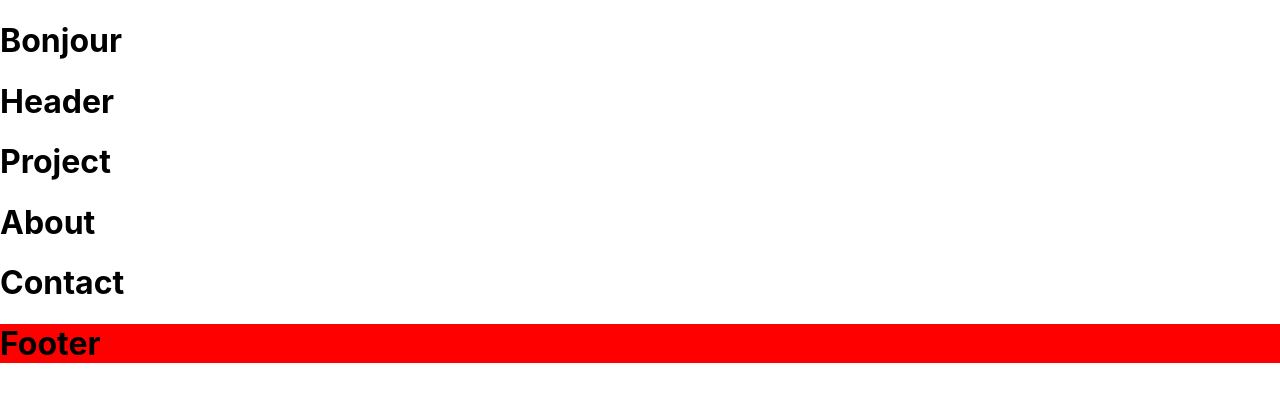
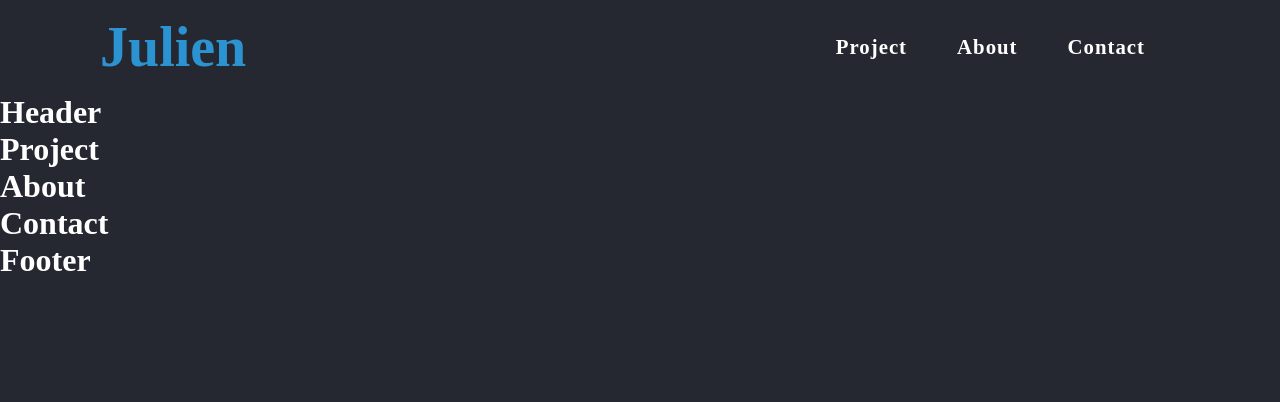
Before and after one commit to NapoTwiixe306/React-Portfolio, a React (Create React App) app: page / in a window 1280 px wide. Shown: the top 402 px of the page. Built offline with nearby package versions, Linux system fonts and the light colour scheme.

Commit message:
Début portfolio

```diff
--- a/src/App.css
+++ b/src/App.css
@@ -1,3 +1,71 @@
-.tqt{
-  background-color: red;
+:root{
+  --first-color: rgba(45, 178, 255, 0.781);
+  --second-color: #252830;
+  --text-color: #fff;
 }
+
+*{
+  margin: 0;
+  padding: 0;
+  box-sizing: border-box;
+  font-family: 'MonteCarlo', cursive;
+
+}
+
+html {
+  scroll-behavior: smooth;
+}
+
+body{
+  background: var(--second-color);
+  min-height: 100vh;
+  color: var(--text-color);
+  transition: 0.5s;
+}
+
+/*==== HEADER ====*/
+header {
+  top: 0;
+  left: 0;
+  width: 100%;
+  display: flex;
+  justify-content: space-between;
+  align-items: center;
+  padding: 15px 100px;
+  z-index: 10;
+}
+
+header .logo {
+  position: relative;
+  font-size: 3.5em;
+  color: var(--first-color);
+  text-decoration: none;
+  font-weight: 600;
+  transition: 0.3s;
+}
+
+header .logo:hover {
+  color: rgb(255, 164, 61);
+}
+
+
+header .navigation {
+  display: flex;
+  justify-content: center;
+  flex-wrap: wrap;
+  margin: 10px;
+}
+
+header .navigation li {
+  list-style: none;
+  margin: 0px 25px;
+}
+
+header .navigation li a {
+  color: var(--text-color);
+  text-decoration: none;
+  font-weight: 600;
+  font-size: 1.3em;
+  letter-spacing: 1px;
+  transition: 0.3s;
+}
--- a/src/components/Home.jsx
+++ b/src/components/Home.jsx
@@ -4,9 +4,14 @@ import '../App.css';
 
 const Home = () => {
     return (
-        <div>
-            <h1>Bonjour</h1>
-        </div>
+    <header>
+        <a href="#home" className="logo">Jul<span>ien</span></a>
+        <ul className="navigation">
+            <li><a href="#Project">Project</a></li>
+            <li><a href="#About">About</a></li>
+            <li><a href="#Contact">Contact</a></li>
+        </ul>
+   </header>
     );
 };
 
```
